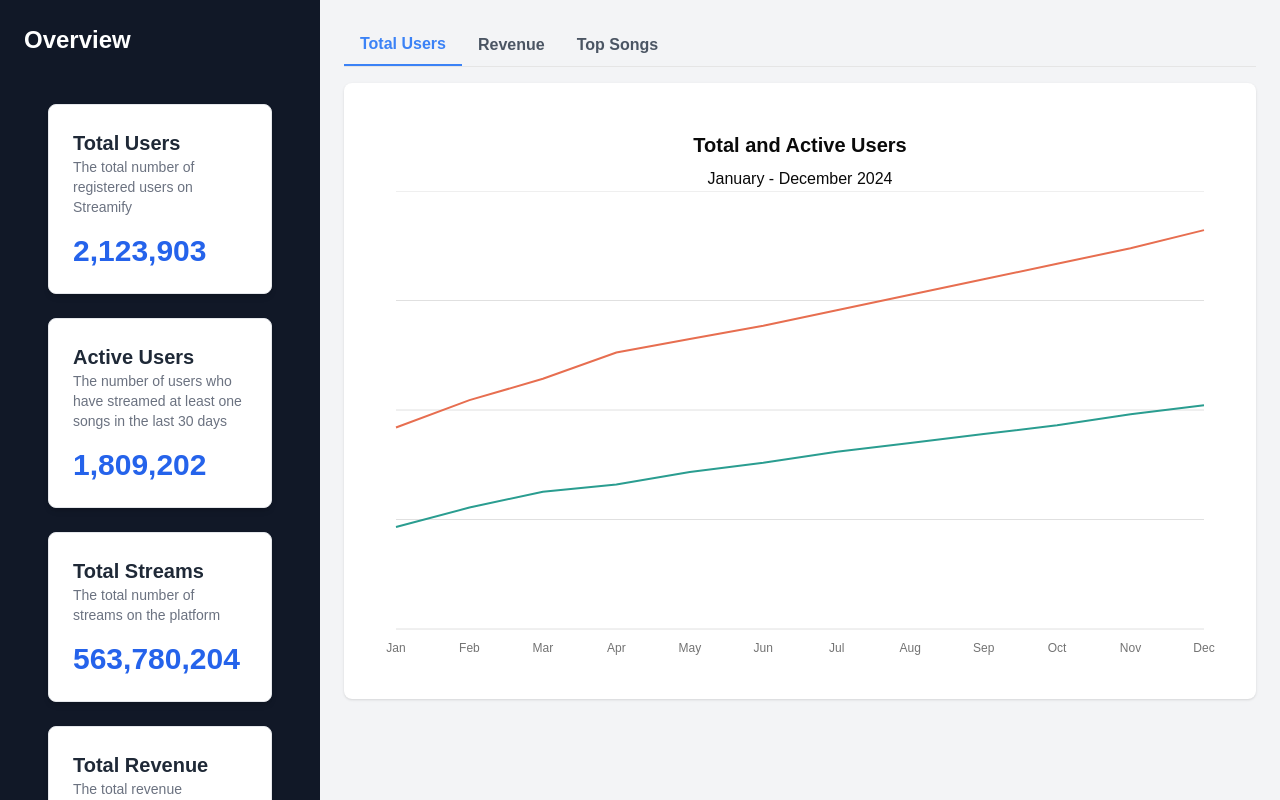
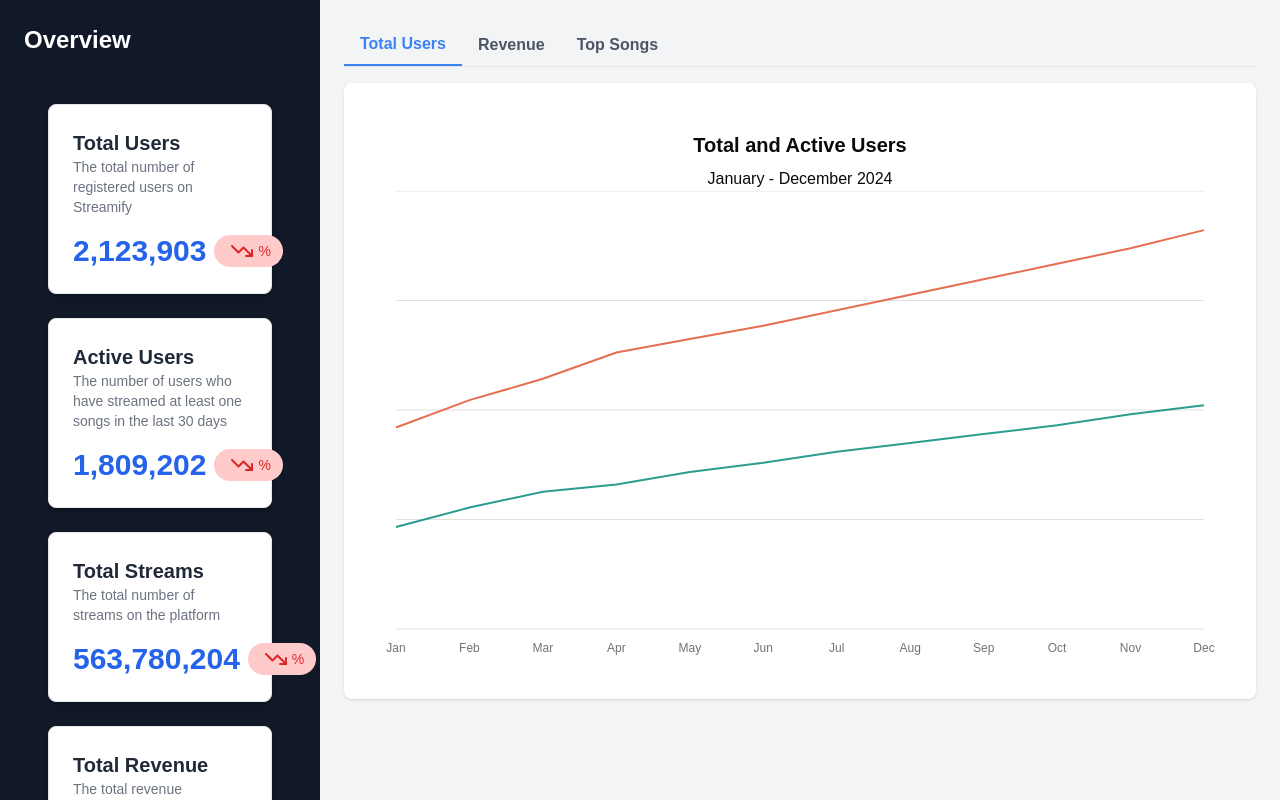
Before and after one commit to rto24/speedy-assessment, a Next.js app: page / in a window 1280 px wide. Shown: the top 800 px of the page. Built offline with nearby package versions, Linux system fonts and the light colour scheme.

Commit message:
refactored data card to accept change percentage and change type

```diff
--- a/src/components/ui/card.tsx
+++ b/src/components/ui/card.tsx
@@ -1,6 +1,7 @@
 import React from 'react';
 import { cn } from '@/lib/utils';
 import { DataCardProps } from '@/types/dataCard';
+import { TrendingUp, TrendingDown } from 'lucide-react';
 
 // Interfaces
 export interface CardProps {
@@ -57,13 +58,32 @@ const DataCard: React.FC<DataCardProps> = ({
   title,
   description,
   value,
+  changePercentage,
+  changeType,
   className,
 }) => {
   return (
     <Card className={cn("p-6", className)}>
       <CardHeader title={title} subtitle={description} />
       <CardBody>
-        <p className="text-3xl font-bold text-blue-600">{value}</p>
+        <div className="flex items-center justify-between">
+          <p className="text-3xl font-bold text-blue-600">{value}</p>
+          <div className={cn(
+            "flex items-center justify-center px-3 py-1 mx-2 rounded-full text-sm font-medium",
+            changeType === 'increase' ? 'bg-green-200 text-green-600' : 'bg-red-200 text-red-600'
+          )}>
+            {changeType === 'increase' ? (
+              <TrendingUp
+                className='mx-1'
+              />
+            ) : (
+              <TrendingDown
+                className='mx-1'
+              />
+            )}
+            {changePercentage}%
+          </div>
+        </div>
       </CardBody>
     </Card>
   );
```
